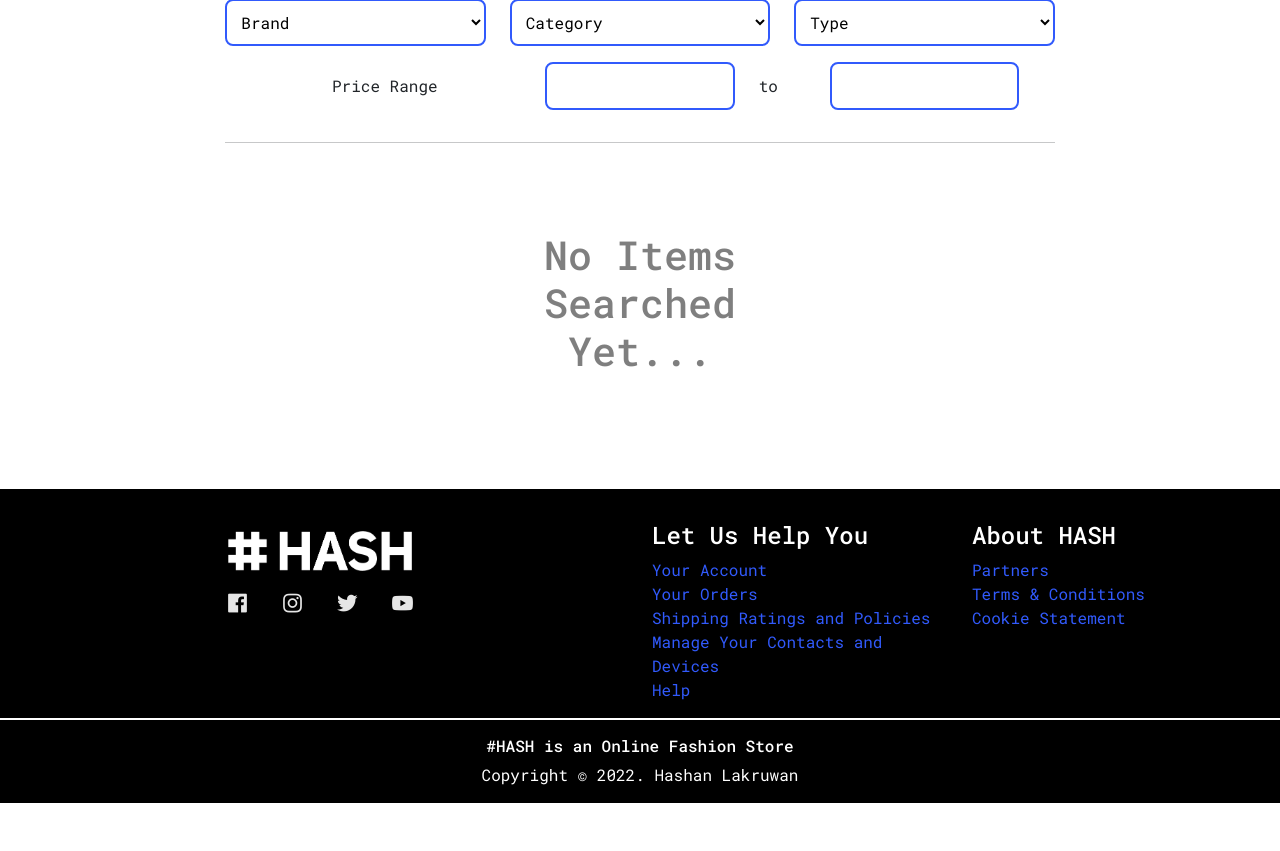
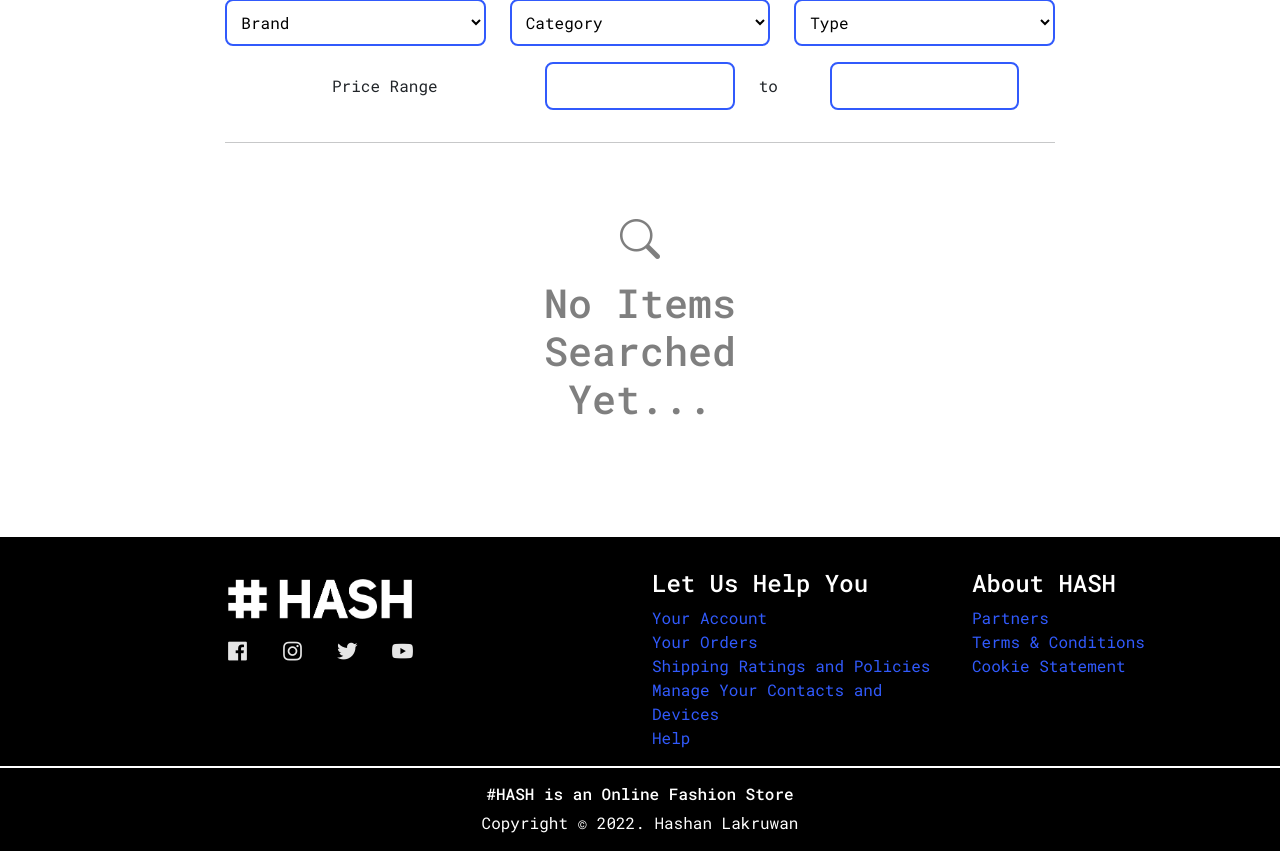
Before and after one commit to Hashan2kk2/HASH, a PHP site: page /advancedSearch.php in a window 1280 px wide. Shown: the part 295-1146 px from the top of the page. Before the commit the page ends 1098 px from the top, so only its background shows below. Run offline with PHP 8.4, Linux system fonts and the light colour scheme; data comes from the database, SQL or seed files in the repository; some libraries are stand-ins or nearby versions.

Commit message:
Add bootstrap icons CDN to navbar.php

```diff
--- a/navbar.php
+++ b/navbar.php
@@ -15,6 +15,9 @@ session_start();
     <!-- Google Web Fonts -->
     <link rel="preconnect" href="https://fonts.gstatic.com">
     <link href="https://fonts.googleapis.com/css2?family=Poppins:wght@100;200;300;400;500;600;700;800;900&display=swap" rel="stylesheet">
+
+    <!-- bootstrap icons cdn -->
+    <link rel="stylesheet" href="https://cdn.jsdelivr.net/npm/bootstrap-icons/font/bootstrap-icons.css">
 
     <!-- Font Awesome -->
     <link href="https://cdnjs.cloudflare.com/ajax/libs/font-awesome/5.10.0/css/all.min.css" rel="stylesheet">
```
